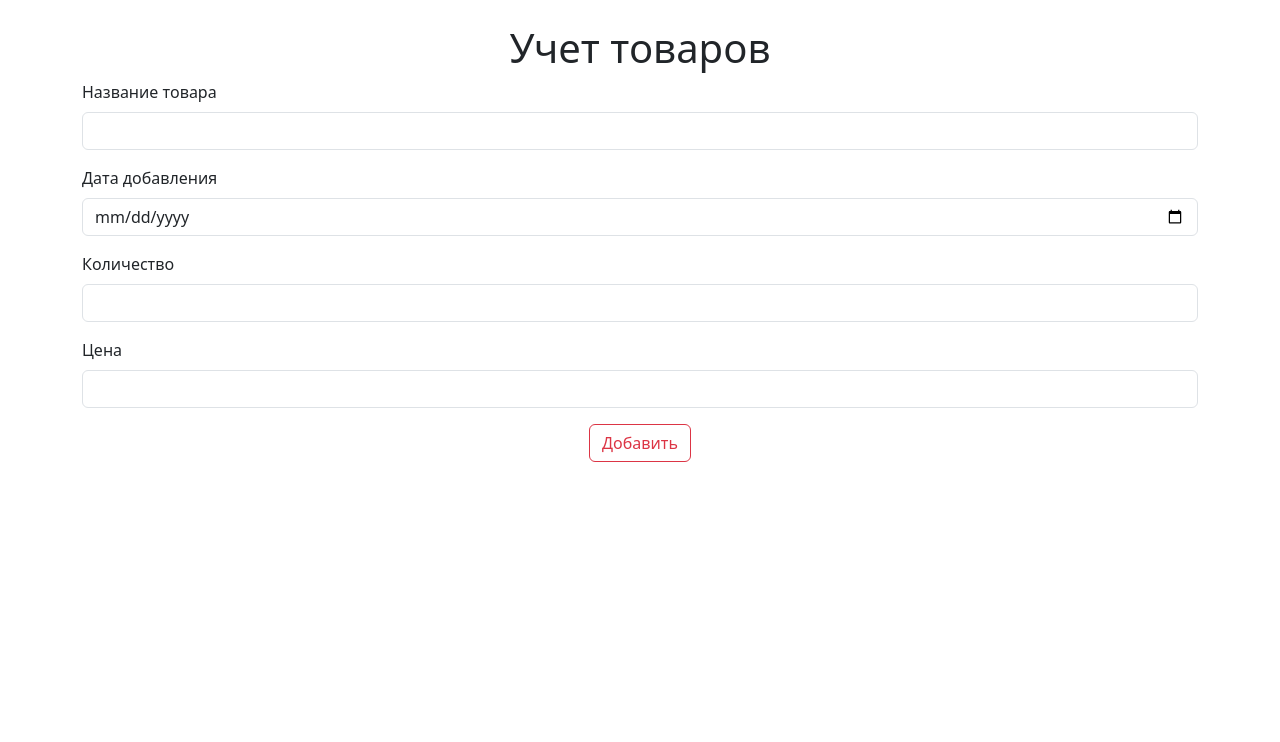
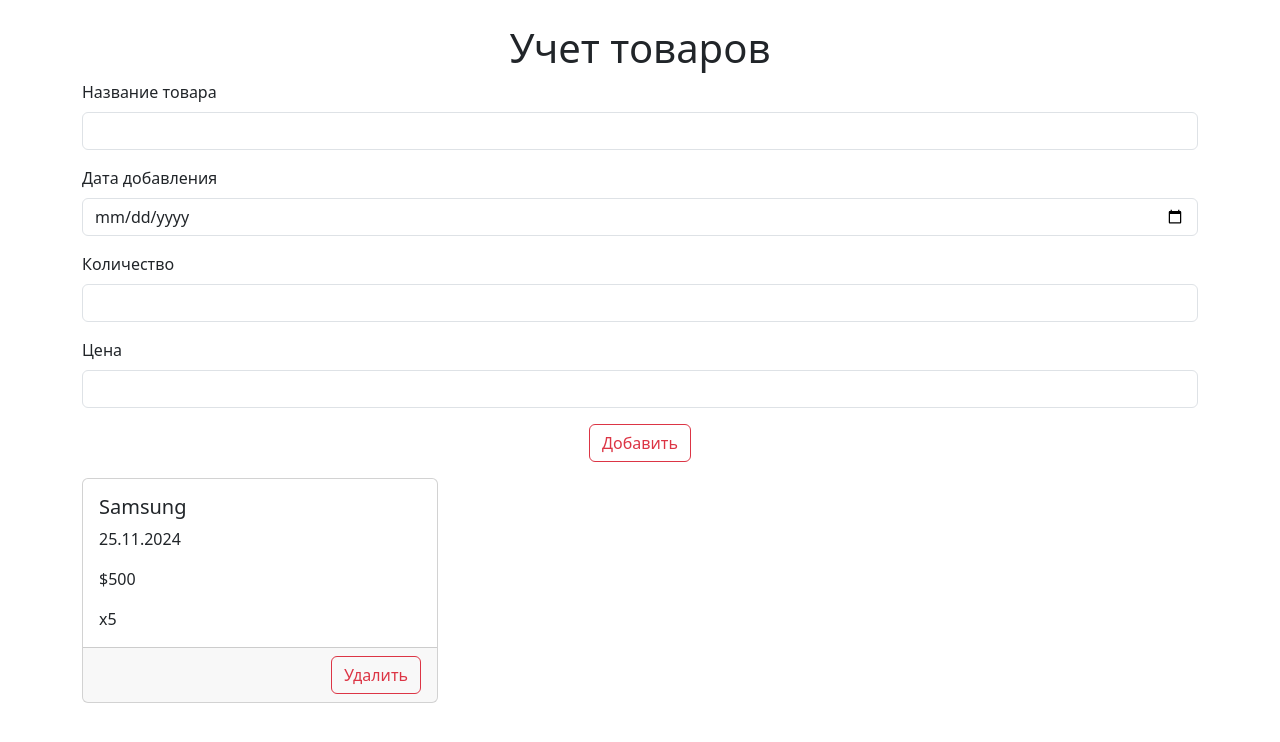
Before and after one commit to MaximShekshaev/is-23-19b-my-project, a Vue app: page / in a window 1280 px wide. Shown: the top 742 px of the page. Built offline with nearby package versions, Linux system fonts and the light colour scheme.

Commit message:
add list produtcs

```diff
--- a/src/App.vue
+++ b/src/App.vue
@@ -32,5 +32,26 @@
         </form>
       </div>
     </div>
+
+
+
+    <div class="row row-cols-1 row-cols-md-3 g-4">
+  <div class="col">
+    <div class="card">
+      <div class="card-body">
+        <h5 class="card-title">Samsung</h5>
+        <p class="card-text">25.11.2024</p>
+        <p class="card-text">$500</p>
+        <p class="card-text">x5</p>
+      </div>
+      <div class="card-footer text-end">
+        <button class="btn btn-outline-danger">Удалить</button>
+      </div>
+    </div>
+  </div>
+  </div>
+
+
+
  </div>
 </template>
```
